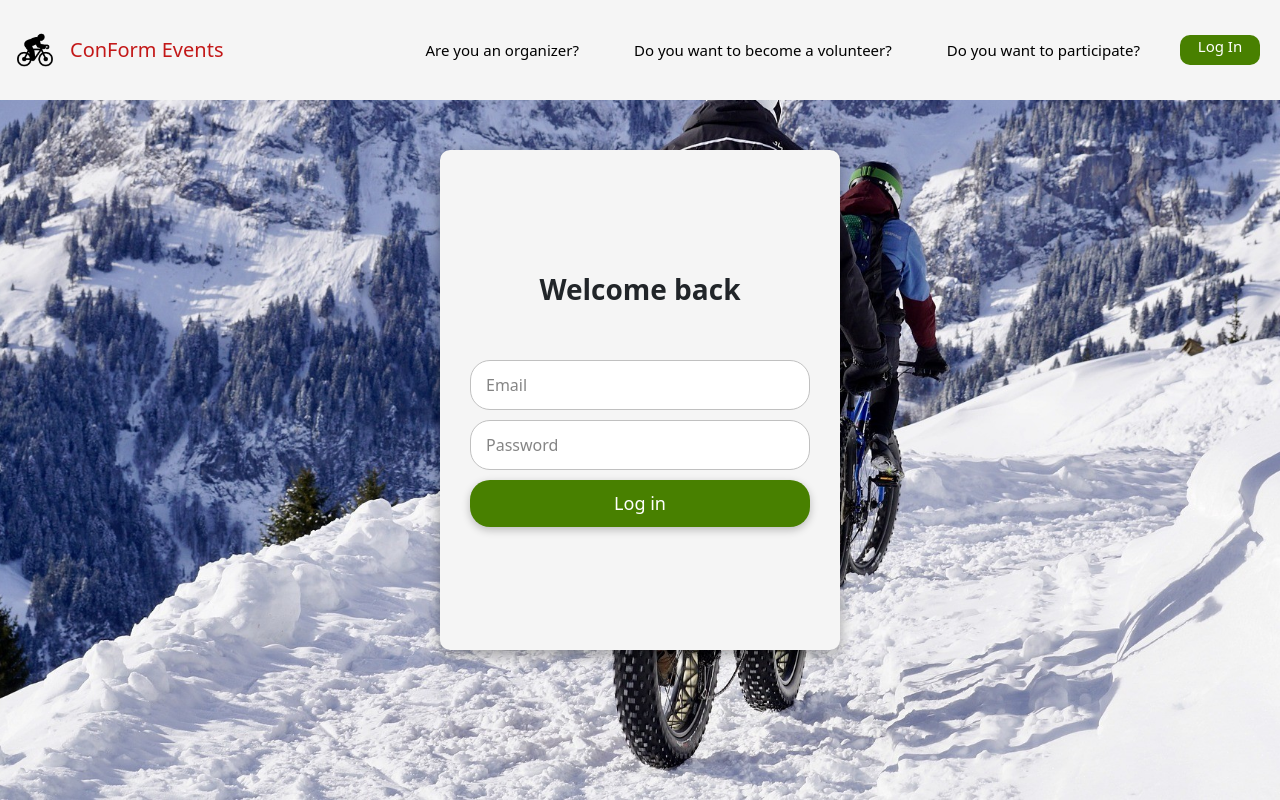
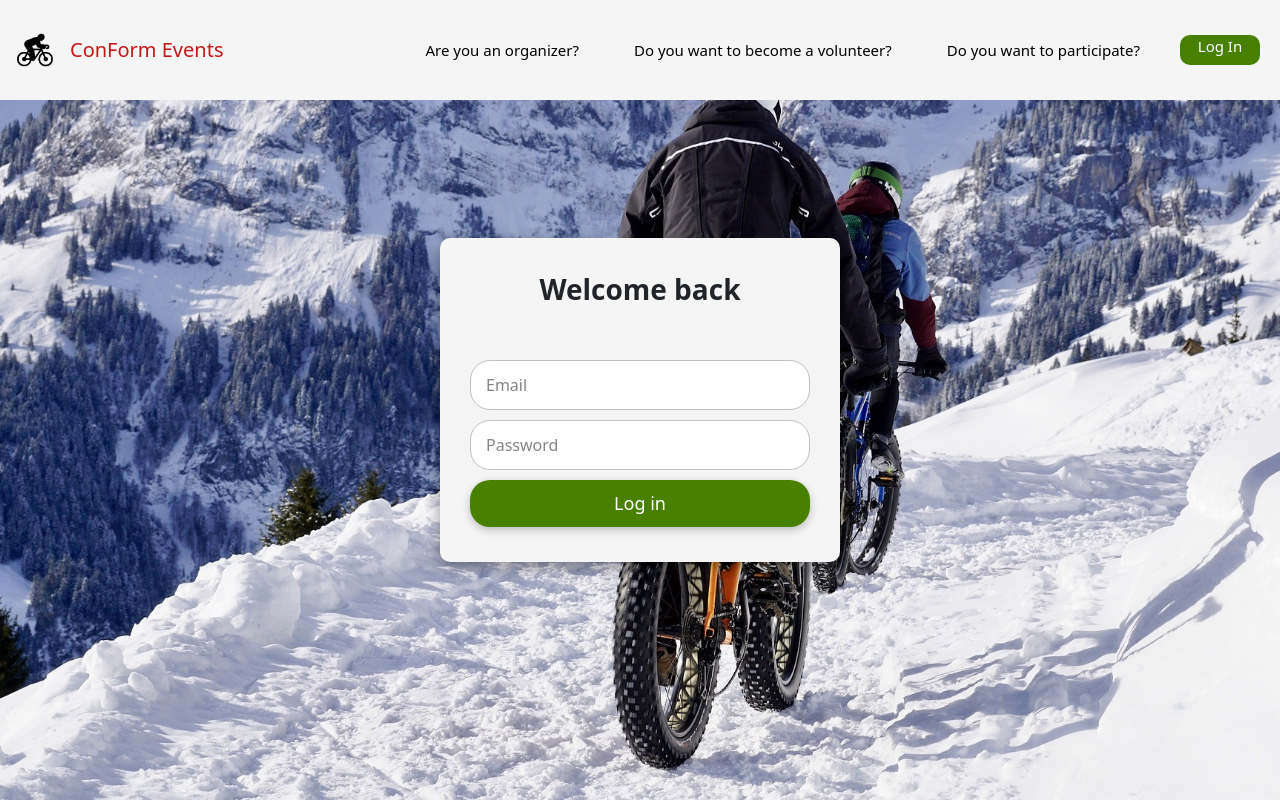
Before and after one commit to klaus-tm/ConformEvents, a React (Vite) app in the folder frontend/: page /login in a window 1280 px wide. Built offline with nearby package versions, Linux system fonts and the light colour scheme.

Commit message:
final final push

```diff
--- a/frontend/src/components/ExtendedCard.tsx
+++ b/frontend/src/components/ExtendedCard.tsx
@@ -110,8 +110,10 @@ function ExtendedCard() {
                         });
                         if (!response2.ok) {
                             throw new Error(`HTTP error! Status: ${response2.status}`);
-                        } else
+                        } else {
+                            alert("You signed up.");
                             window.location.reload();
+                        }
                     }
                 }
             }
@@ -175,6 +177,7 @@ function ExtendedCard() {
     };
     return (<>
         <Header/>
+        <main>
         {event ? (
             <div className="ext-card-conteiner">
                 <div className="ext-card">
@@ -242,6 +245,7 @@ function ExtendedCard() {
         ) : (
             <h1>There is an error. Please try again later.</h1>
         )}
+        </main>
     </>);
 }
 
--- a/frontend/src/style/card.css
+++ b/frontend/src/style/card.css
@@ -73,7 +73,7 @@
 /*Extended card detalies*/
 .ext-card-conteiner{
     margin-top: 120px;
-    background: var(--bg-color);
+    background: transparent;
     display: flex;
     justify-content: center;
 }
--- a/frontend/src/style/form.css
+++ b/frontend/src/style/form.css
@@ -2,7 +2,7 @@
 
 /* card form */
 .login-form{
-    height: 500px;
+    height: auto;
     top: calc(50% - 20px);
     width: 400px;
 }
```
